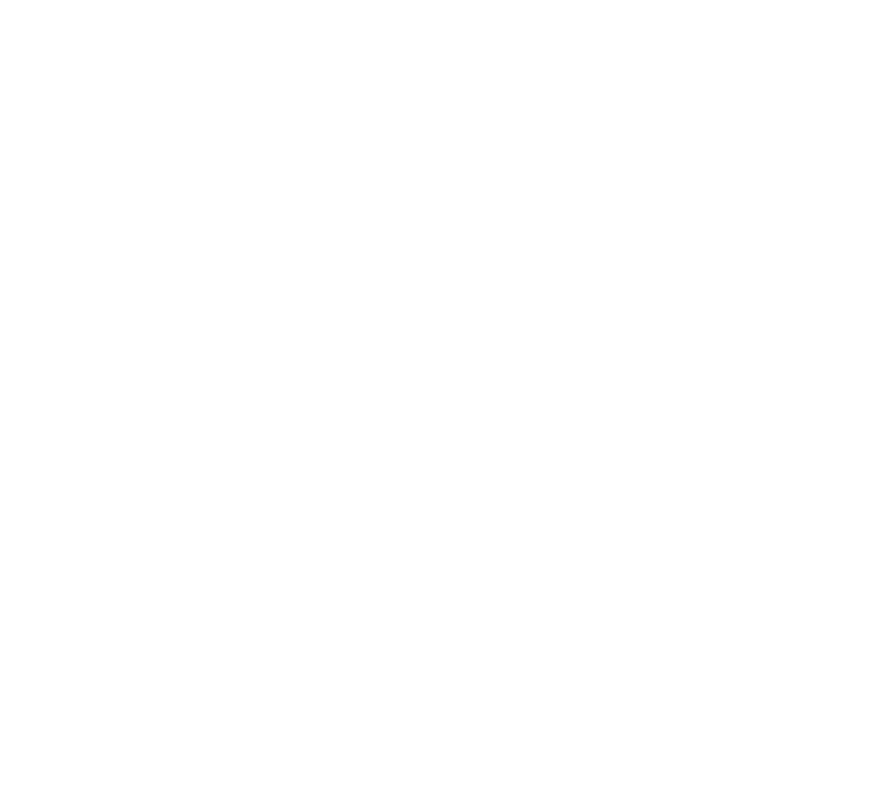
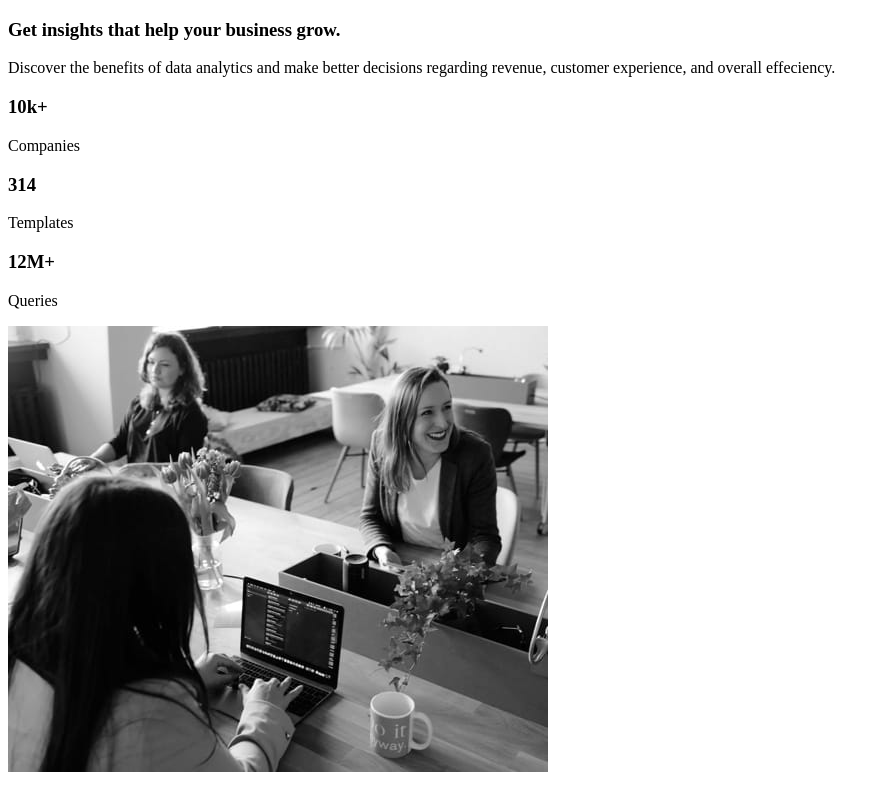
Before and after one commit to AnthonyH30/Layout-one-Frontend-mentor, a plain HTML site: page index.html in a window 1280 px wide. Shown: the whole page, without its empty margins (0-890 px from the left). Drawn offline with Linux system fonts and the light colour scheme.

Commit message:
Html-Done

```diff
--- a/index.html
+++ b/index.html
@@ -7,6 +7,31 @@
     <title>Layout-Learning</title>
 </head>
 <body>
+    <main class="main">
+        <div class="content">
+            <div class="text-content">
+                <h3>Get <span>insights</span> that help your business grow.</h3>
+                <p>Discover the benefits of data analytics and make better decisions regarding revenue, customer experience, and overall effeciency.</p>
+            </div>
+            <div class="benefits">
+                <div class="benefit">
+                    <h3>10k+</h3>
+                    <p>Companies</p>
+                </div>
+                <div class="benefit">
+                    <h3>314</h3>
+                    <p>Templates</p>
+                </div>
+                <div class="benefit">
+                    <h3>12M+</h3>
+                    <p>Queries</p>
+                </div>
+            </div>
+        </div>
 
+        <div class="image">
+            <img src="./img/image-header-desktop.jpg" alt="Promote-image">
+        </div>
+    </main>
 </body>
 </html>
```
